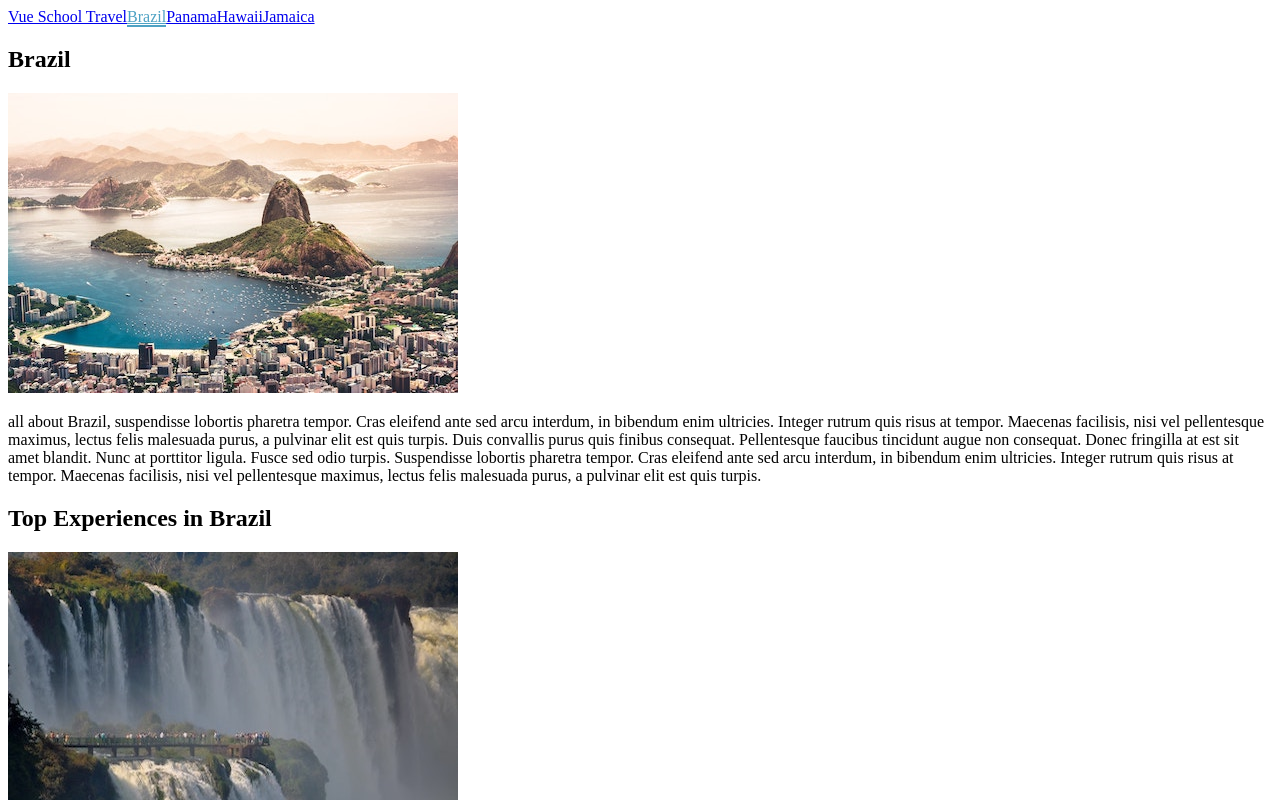
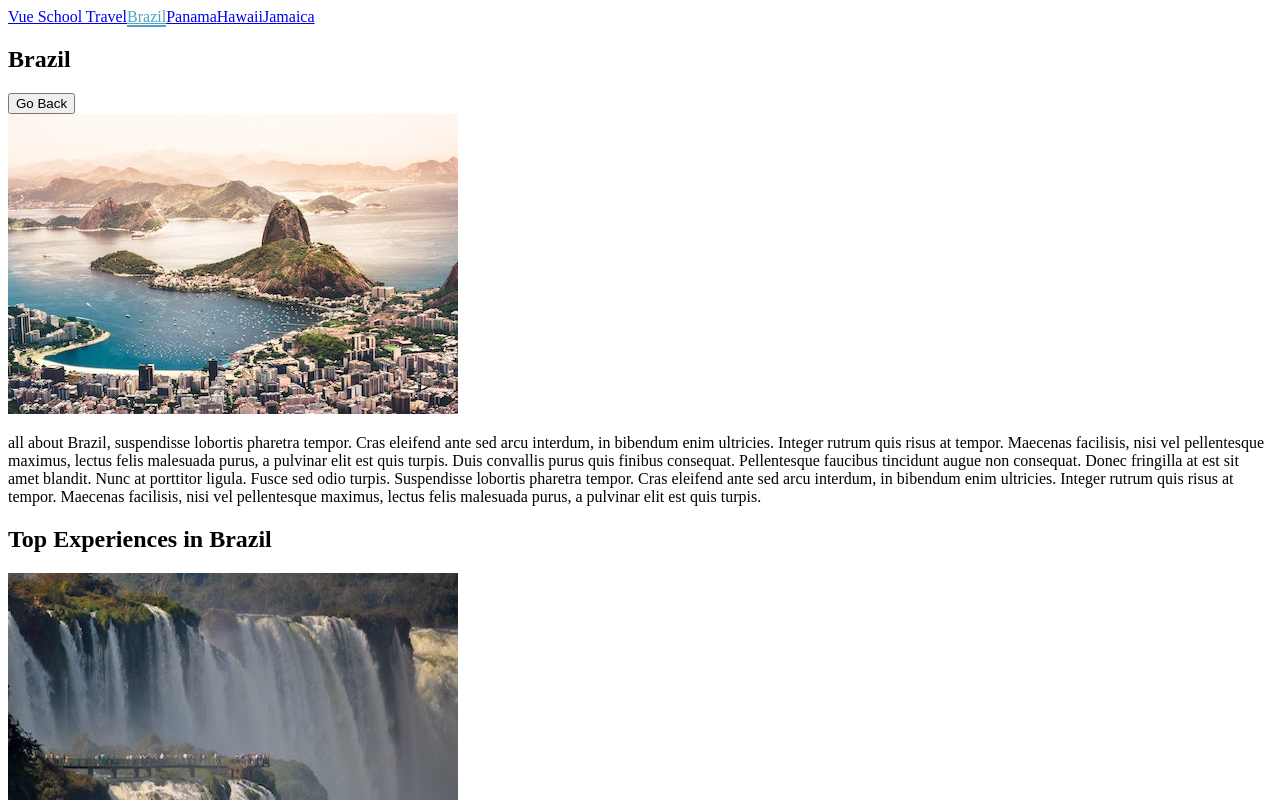
Before and after one commit to Glavyanov/VueJS-Education, a Vue app in the folder VueJSFirstDemo/vue-school-travel-app/: page /destination/1/brazil in a window 1280 px wide. Shown: the top 800 px of the page. Built offline with nearby package versions, Linux system fonts and the light colour scheme; the HTML template or start-up script is replaced by a standard one.

Commit message:
Add GoBack button

```diff
--- /dev/null
+++ b/VueJSFirstDemo/vue-school-travel-app/src/components/GoBack.vue
@@ -0,0 +1,10 @@
+<template>
+  <span class="go-back">
+    <button @click="router.back()">Go Back</button>
+  </span>
+</template>
+
+<script setup>
+import { useRouter } from "vue-router";
+const router = useRouter();
+</script>
--- a/VueJSFirstDemo/vue-school-travel-app/src/views/DestinationShow.vue
+++ b/VueJSFirstDemo/vue-school-travel-app/src/views/DestinationShow.vue
@@ -2,6 +2,7 @@
   <div>
     <section class="destination">
       <h1>{{ destination.name }}</h1>
+      <GoBack />
       <div class="destination-details">
         <img :src="`/images/${destination.image}`" :alt="destination.name" />
         <p>{{ destination.description }}</p>
@@ -30,6 +31,7 @@
 import { computed, defineProps } from "vue";
 import sourceData from "@/data.json";
 import ExperienceCard from "@/components/ExperienceCard.vue";
+import GoBack from "@/components/GoBack.vue";
 const props = defineProps({
   id: {
     type: Number,
--- a/VueJSFirstDemo/vue-school-travel-app/src/views/ExperienceShow.vue
+++ b/VueJSFirstDemo/vue-school-travel-app/src/views/ExperienceShow.vue
@@ -1,6 +1,7 @@
 <template>
   <section>
     <h2>{{ experience.name }}</h2>
+    <GoBack />
     <img :src="`/images/${experience.image}`" :alt="experience.name" />
     <p>{{ experience.description }}</p>
   </section>
@@ -8,6 +9,7 @@
 <script setup>
 import sourceData from "@/data.json";
 import { computed, defineProps } from "vue";
+import GoBack from "@/components/GoBack.vue";
 const props = defineProps({
   id: {
     type: Number,
```
